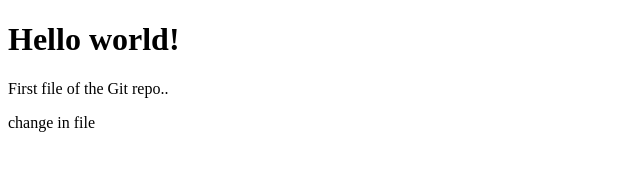
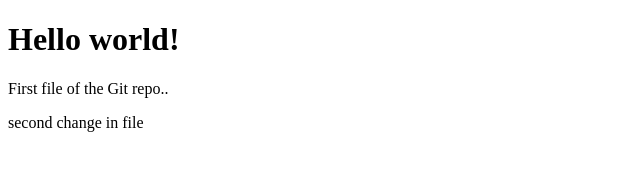
Before and after one commit to realjatinpandey/hello-world, a plain HTML site: page index.html in a window 1280 px wide. Shown: the full height of the page, 0-640 px from the left. Drawn offline with Linux system fonts and the light colour scheme.

Commit message:
Updated index file not staged

```diff
--- a/index.html
+++ b/index.html
@@ -6,6 +6,6 @@
 <body>
 <h1>Hello world!</h1>
 <p>First file of the Git repo..</p>
-<p>change in file</p>
+<p>second change in file</p>
 </body>
 </html>
```
